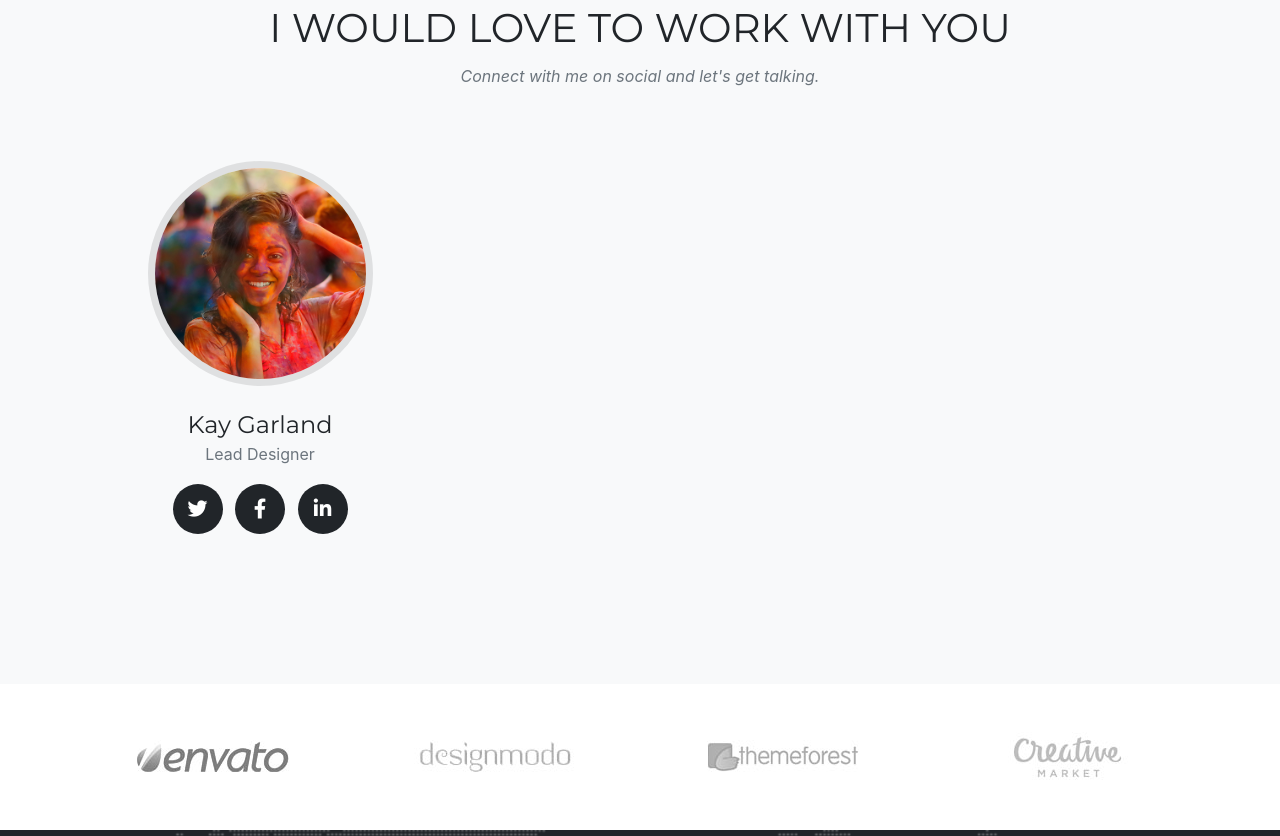
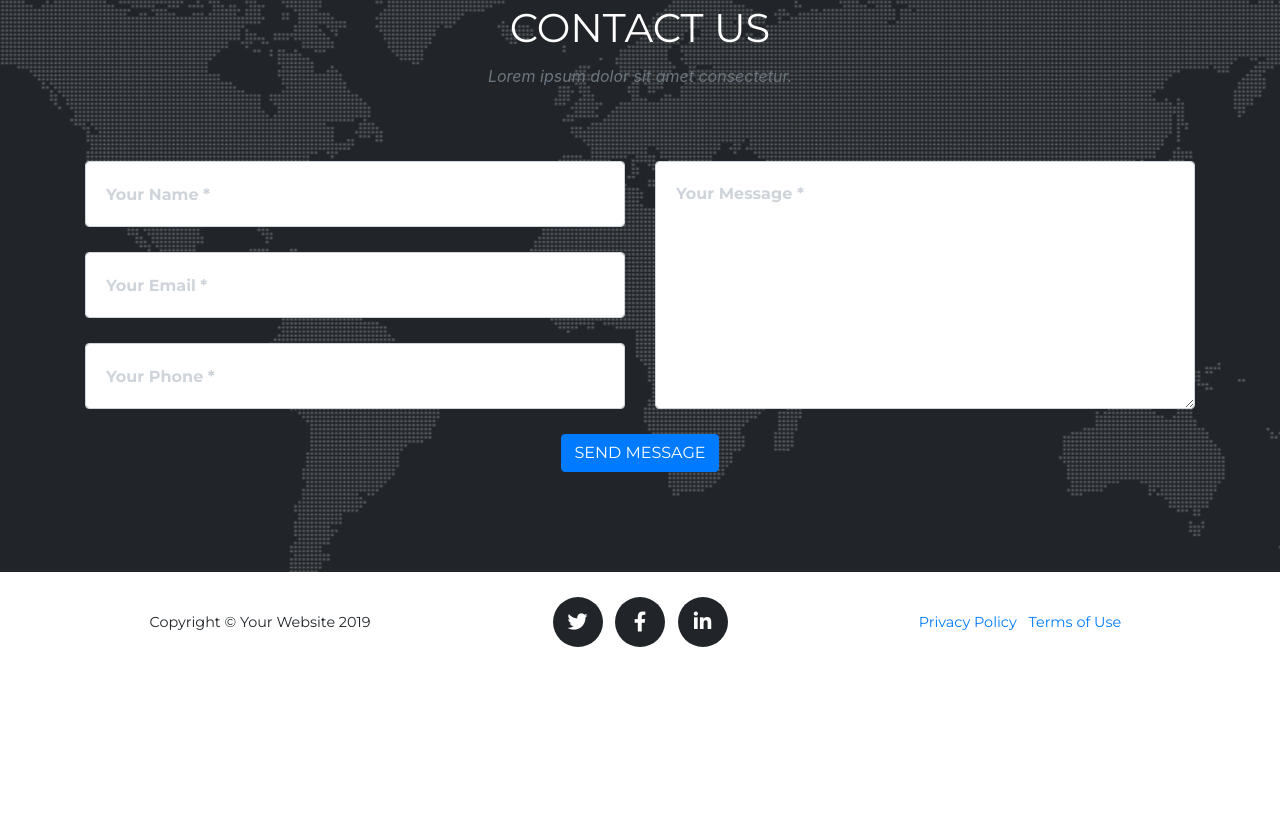
Before and after one commit to emordiuche/uche-portfolio-bootstrap, a website with bundled scripts: page index.html in a window 1280 px wide. Shown: the part 4317-5153 px from the top of the page. After the commit the page ends 4989 px from the top, so only its background shows below. Built offline with nearby package versions, Linux system fonts and the light colour scheme; a web font is replaced by a local one.

Commit message:
Update index.html

```diff
--- a/index.html
+++ b/index.html
@@ -283,73 +283,6 @@
               </div>
             </li>
           </ul>
-        </div>
-      </div>
-    </div>
-  </section>
-
-  <!-- Team -->
-  <section class="bg-light page-section" id="team">
-    <div class="container">
-      <div class="row">
-        <div class="col-lg-12 text-center">
-          <h2 class="section-heading text-uppercase">I would love to work with you</h2>
-          <h3 class="section-subheading text-muted">Connect with me on social and let's get talking.</h3>
-        </div>
-      </div>
-      <div class="row">
-        <div class="col-sm-4">
-          <div class="team-member">
-            <img class="mx-auto rounded-circle" src="img/team/1.jpg" alt="">
-            <h4>Kay Garland</h4>
-            <p class="text-muted">Lead Designer</p>
-            <ul class="list-inline social-buttons">
-              <li class="list-inline-item">
-                <a href="#">
-                  <i class="fab fa-twitter"></i>
-                </a>
-              </li>
-              <li class="list-inline-item">
-                <a href="#">
-                  <i class="fab fa-facebook-f"></i>
-                </a>
-              </li>
-              <li class="list-inline-item">
-                <a href="#">
-                  <i class="fab fa-linkedin-in"></i>
-                </a>
-              </li>
-            </ul>
-          </div>
-        </div>
-
-      </div>
-    </div>
-  </section>
-
-  <!-- Clients -->
-  <section class="py-5">
-    <div class="container">
-      <div class="row">
-        <div class="col-md-3 col-sm-6">
-          <a href="#">
-            <img class="img-fluid d-block mx-auto" src="img/logos/envato.jpg" alt="">
-          </a>
-        </div>
-        <div class="col-md-3 col-sm-6">
-          <a href="#">
-            <img class="img-fluid d-block mx-auto" src="img/logos/designmodo.jpg" alt="">
-          </a>
-        </div>
-        <div class="col-md-3 col-sm-6">
-          <a href="#">
-            <img class="img-fluid d-block mx-auto" src="img/logos/themeforest.jpg" alt="">
-          </a>
-        </div>
-        <div class="col-md-3 col-sm-6">
-          <a href="#">
-            <img class="img-fluid d-block mx-auto" src="img/logos/creative-market.jpg" alt="">
-          </a>
         </div>
       </div>
     </div>
```
